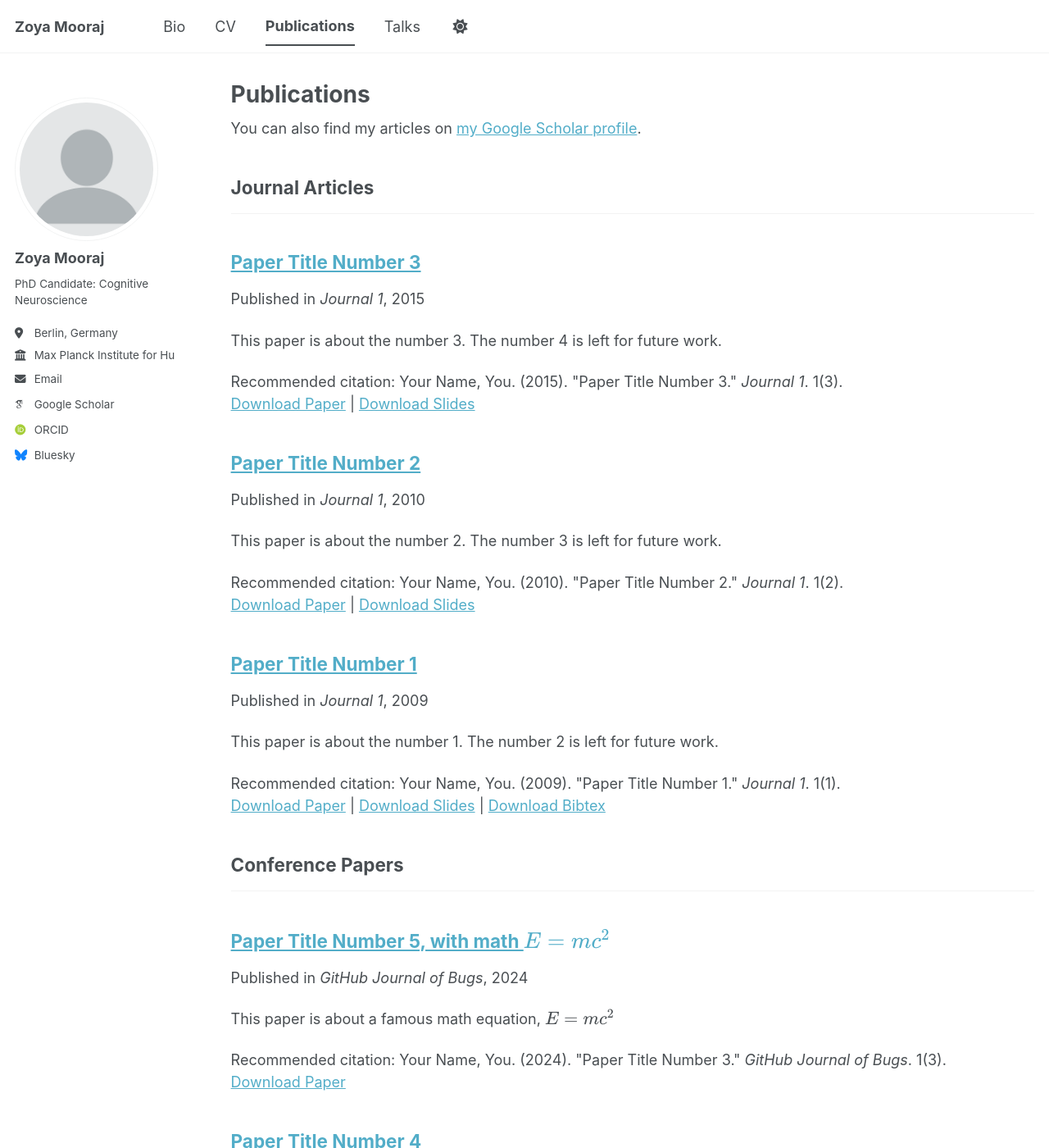
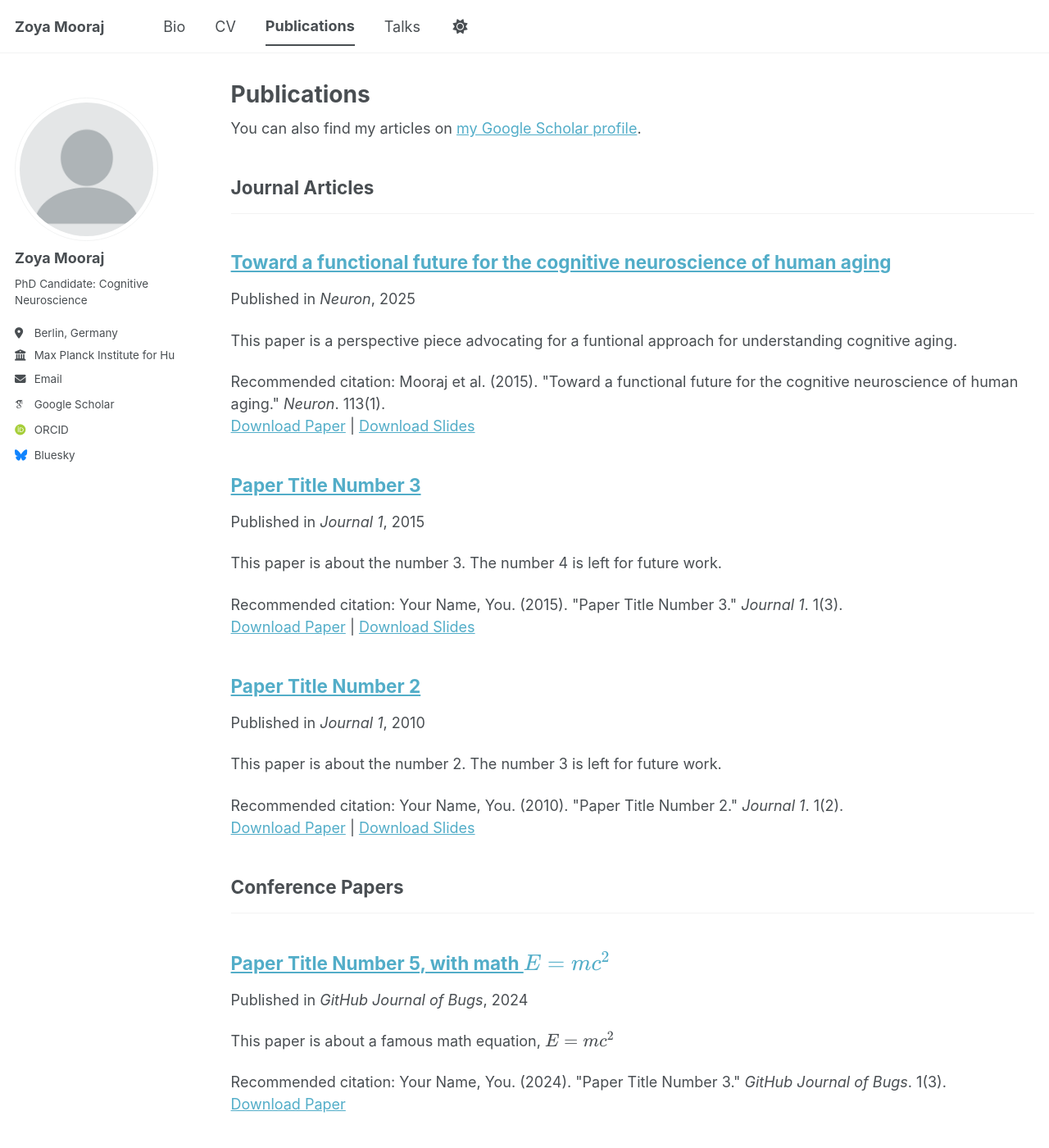
Before and after one commit to zoya-mooraj/zoya-mooraj.github.io, a Jekyll site: the page built from _pages/publications.html, in a window 1280 px wide and 1400 px high. Shown: the whole window at 82% size. Built offline with Jekyll 4.4.1, drawn with Linux system fonts in a browser that asks for light colours; some web fonts are replaced; a script bundle is joined from its source files by our own code; library files that are not in the unit come from our copies.

Commit message:
Revise publication metadata for paper on cognitive aging
Updated publication details including title, date, venue, and citation format.

```diff
--- a/_publications/2009-10-01-paper-title-number-1.md
+++ b/_publications/2009-10-01-paper-title-number-1.md
@@ -1,14 +1,14 @@
 ---
-title: "Paper Title Number 1"
+title: "Toward a functional future for the cognitive neuroscience of human aging"
 collection: publications
 category: manuscripts
-permalink: /publication/2009-10-01-paper-title-number-1
-excerpt: 'This paper is about the number 1. The number 2 is left for future work.'
-date: 2009-10-01
-venue: 'Journal 1'
+permalink: 10.1016/j.neuron.2024.12.008 External Link
+excerpt: 'This paper is a perspective piece advocating for a funtional approach for understanding cognitive aging.'
+date: 2025-10-01
+venue: 'Neuron'
 slidesurl: 'https://academicpages.github.io/files/slides1.pdf'
 paperurl: 'https://academicpages.github.io/files/paper1.pdf'
-bibtexurl: 'https://academicpages.github.io/files/bibtex1.bib'
-citation: 'Your Name, You. (2009). &quot;Paper Title Number 1.&quot; <i>Journal 1</i>. 1(1).'
+bibtex: '10.1016/j.neuron.2024.12.008'
+citation: 'Mooraj et al. (2015). &quot;Toward a functional future for the cognitive neuroscience of human aging.&quot; <i>Neuron</i>. 113(1).'
 ---
 The contents above will be part of a list of publications, if the user clicks the link for the publication than the contents of section will be rendered as a full page, allowing you to provide more information about the paper for the reader. When publications are displayed as a single page, the contents of the above "citation" field will automatically be included below this section in a smaller font.
```
